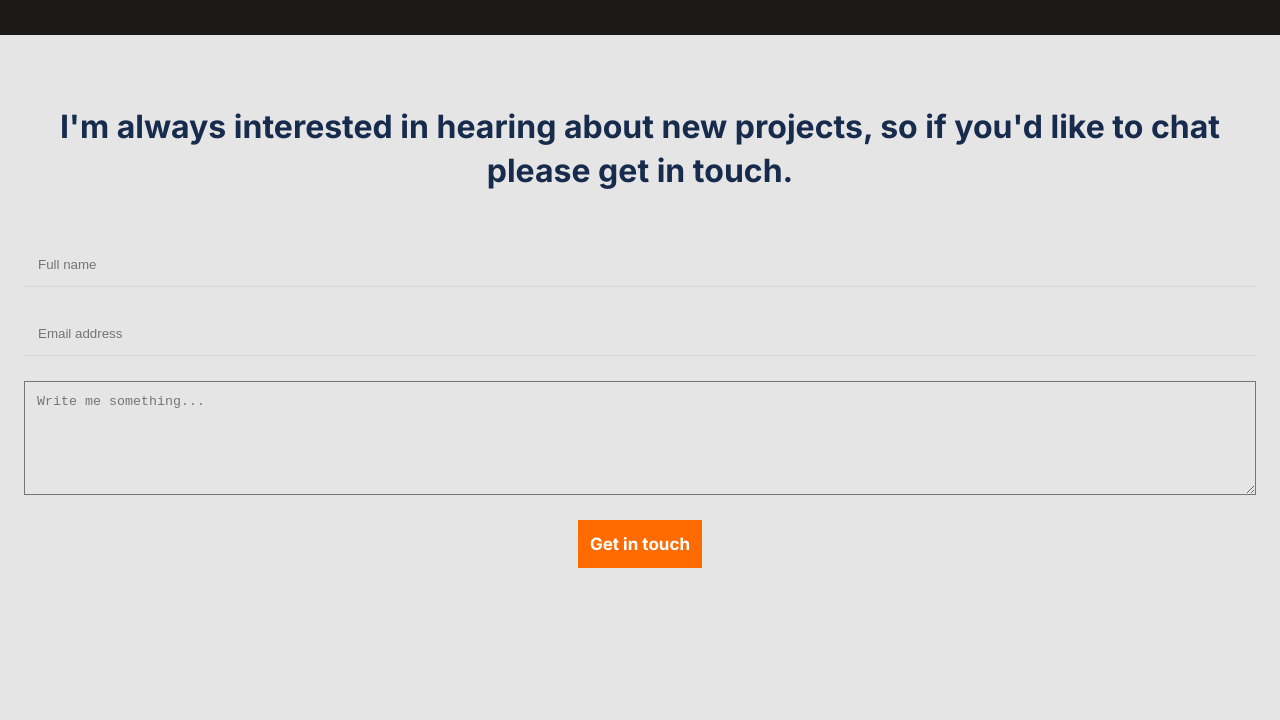
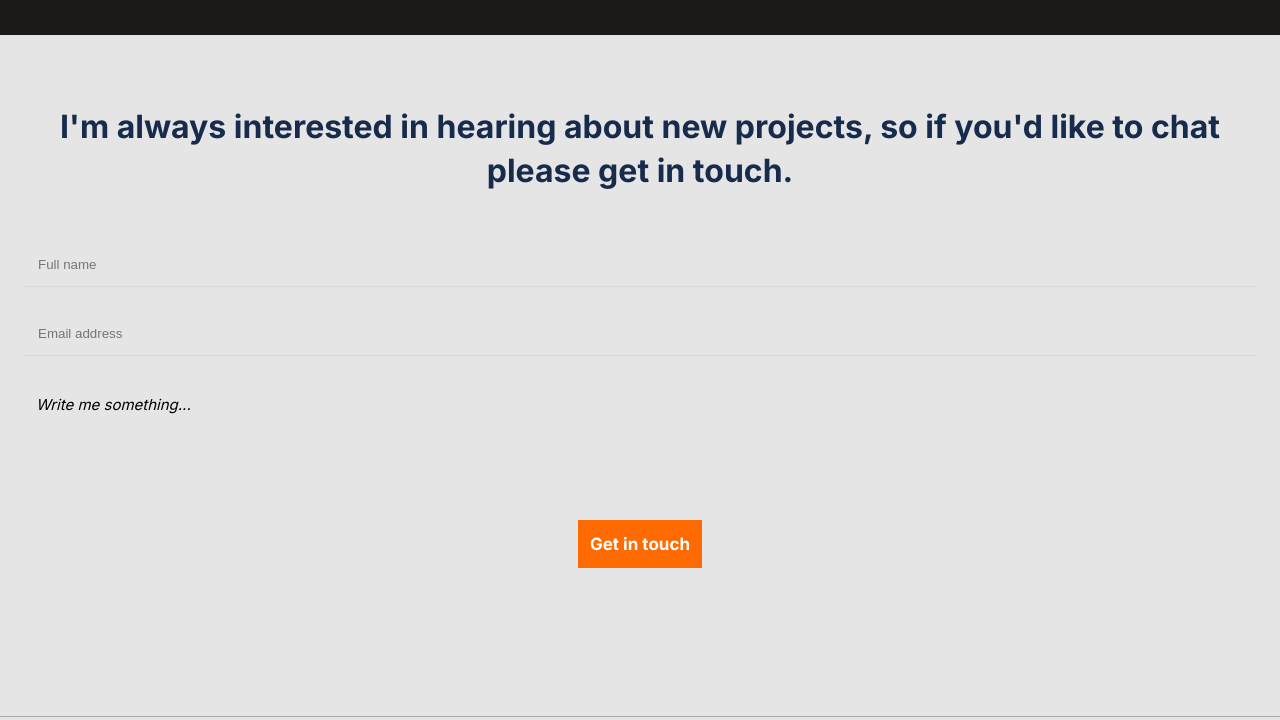
Before and after one commit to Alejuda/MyWebPortfolio, a website: page index.html in a window 1280 px wide. Shown: the part 4307-5027 px from the top of the page. Drawn offline with Linux system fonts and the light colour scheme.

Commit message:
Add styles to fix form

```diff
--- a/style.css
+++ b/style.css
@@ -340,6 +340,16 @@
   height: 114px;
   background-color: transparent;
   padding: 12px;
+  resize: none;
+  border: none;
+}
+
+.textarea-input-control::placeholder {
+  color: black;
+  font-size: 15px;
+  line-height: 24px;
+  font-style: italic;
+  font-family: "Inter", sans-serif;
 }
 
 .submit-btn {
@@ -355,7 +365,7 @@
   height: 108px;
   padding: 25px;
   background-color: #E5E5E5;
-  border-top: 1px solid #DFE1E6;
+  border-top: 1px solid #a6a8ad;
 }
 
 .social-media-ul-footer {
```
